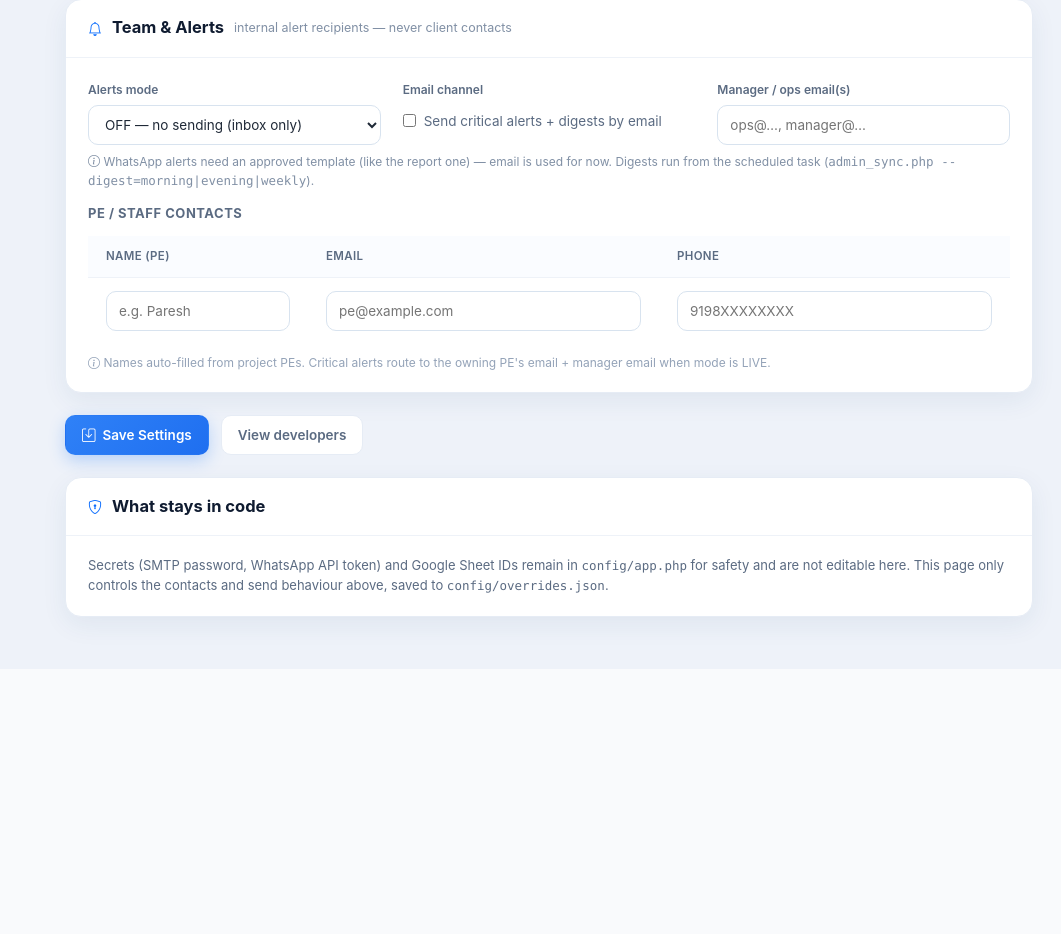
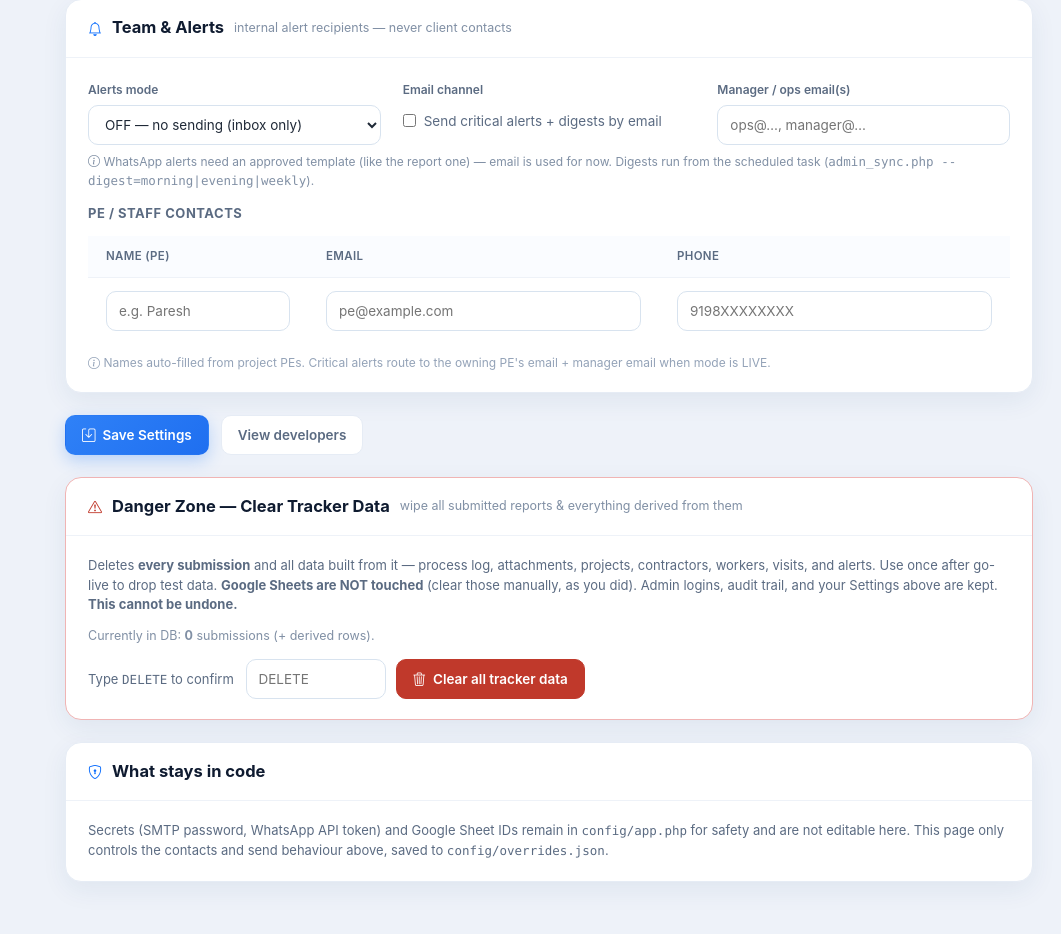
Before and after one commit to AIRTECH-DEV/Project-Daily-site-report-v1, a PHP site: page /pms/admin/settings.php in a window 1280 px wide. Shown: the part 1447-2381 px from the top of the page, without its empty margins (219-1280 px from the left). Before the commit the page ends 2087 px from the top, so only its background shows below. Run offline with PHP 8.4, Linux system fonts and the light colour scheme; the visitor is signed in with stand-in values (Sample User, id 1); data that the repository does not hold is empty.

Commit message:
currently deploy on v10 v11 only have one change  delete all records clear all records in the database and add new records for v11

```diff
--- a/admin/settings.php
+++ b/admin/settings.php
@@ -13,7 +13,34 @@ require __DIR__ . '/inc/helpers.php';
 $cfg = Admin::cfg();      // already merged with existing overrides
 $flash = ''; $flashType = 'ok';
 
-if ($_SERVER['REQUEST_METHOD'] === 'POST') {
+// Operational/tracker tables holding submitted report data + everything derived
+// from it. Cleared by the Danger Zone reset. Auth/ops tables (admin_users,
+// rate_limits, audit_logs) and config/overrides.json are intentionally kept.
+$DATA_TABLES = [
+    'submissions', 'process_log', 'attachments',   // live pipeline (schema.sql)
+    'visit_workers', 'projects', 'contractors', 'workers', 'alerts', 'alert_events', // derived (admin_ext)
+];
+
+if ($_SERVER['REQUEST_METHOD'] === 'POST' && ($_POST['action'] ?? '') === 'clear_data') {
+    Admin::requireEditor();
+    if (!Admin::checkCsrf()) {
+        $flash = 'Invalid request token. Refresh and try again.'; $flashType = 'bad';
+    } elseif (trim((string)($_POST['confirm'] ?? '')) !== 'DELETE') {
+        $flash = 'Type DELETE in the box to confirm. Nothing was cleared.'; $flashType = 'bad';
+    } else {
+        try {
+            $db = Admin::db();
+            $db->exec('SET FOREIGN_KEY_CHECKS=0');
+            foreach ($DATA_TABLES as $t) $db->exec("TRUNCATE TABLE `$t`");
+            $db->exec('SET FOREIGN_KEY_CHECKS=1');
+            @unlink(__DIR__ . '/../storage/.admin_sync');   // force fresh sync next load
+            Admin::audit('clear_tracker_data', 'submissions', null, '', 'truncated: ' . implode(',', $DATA_TABLES));
+            $flash = 'All tracker data cleared. Sheets untouched. Dashboard is now empty — new submissions rebuild it.';
+        } catch (Throwable $e) {
+            $flash = 'Could not clear data: ' . $e->getMessage(); $flashType = 'bad';
+        }
+    }
+} elseif ($_SERVER['REQUEST_METHOD'] === 'POST') {
     Admin::requireEditor();
     if (!Admin::checkCsrf()) {
         $flash = 'Invalid request token. Refresh and try again.'; $flashType = 'bad';
@@ -134,6 +161,10 @@ if (!$peNumbers) $peNumbers = [''];
 $peTestTo   = $cfg['pe_plan']['test_to'] ?? '';
 $peTpl      = $cfg['pe_plan']['template_name'] ?? 'pe_plan_reminder';
 $peTestDate = date('Y-m-d', strtotime('+1 day'));   // test defaults to tomorrow (the real reminder day)
+
+// Danger Zone — how many submissions currently in the DB (guides the reset copy)
+$subCount = 0;
+try { $subCount = (int)Admin::db()->query("SELECT COUNT(*) FROM submissions")->fetchColumn(); } catch (Throwable $e) {}
 
 // one-shot flash from the "Send test now" endpoint (pe_plan_test.php)
 if (!empty($_SESSION['pe_plan_flash'])) {
@@ -360,6 +391,36 @@ Layout::head('Settings', 'settings');
   </fieldset>
 </form>
 
+<?php if (!Admin::isViewer()): ?>
+<div class="card2" style="margin-top:22px;border:1px solid #f0b4b4">
+  <div class="card2-head"><i class="bi bi-exclamation-triangle" style="color:#c0392b"></i><h2>Danger Zone — Clear Tracker Data</h2>
+    <span class="sub">wipe all submitted reports &amp; everything derived from them</span></div>
+  <div class="card2-body">
+    <p style="color:#5b6b82;font-size:13px;margin:0 0 12px">
+      Deletes <b>every submission</b> and all data built from it — process log, attachments, projects,
+      contractors, workers, visits, and alerts. Use once after go-live to drop test data.
+      <b>Google Sheets are NOT touched</b> (clear those manually, as you did). Admin logins, audit trail,
+      and your Settings above are kept. <b>This cannot be undone.</b>
+    </p>
+    <p style="color:#8190a5;font-size:12.5px;margin:0 0 14px">
+      Currently in DB: <b><?= $subCount ?></b> submission<?= $subCount === 1 ? '' : 's' ?> (+ derived rows).
+    </p>
+    <form method="POST" onsubmit="return confirm('Permanently delete ALL tracker data? Sheets stay untouched. This cannot be undone.');">
+      <?= Admin::csrfField() ?>
+      <input type="hidden" name="action" value="clear_data">
+      <div style="display:flex;gap:10px;align-items:center;flex-wrap:wrap">
+        <label style="font-size:13px;color:#5b6b82">Type <span class="mono">DELETE</span> to confirm
+          <input class="inp" type="text" name="confirm" autocomplete="off" placeholder="DELETE" style="width:140px;margin-left:8px">
+        </label>
+        <button class="btn" type="submit" style="background:#c0392b;color:#fff;border-color:#c0392b">
+          <i class="bi bi-trash3"></i> Clear all tracker data
+        </button>
+      </div>
+    </form>
+  </div>
+</div>
+<?php endif; ?>
+
 <div class="card2" style="margin-top:22px">
   <div class="card2-head"><i class="bi bi-shield-lock text-primary"></i><h2>What stays in code</h2></div>
   <div class="card2-body">
```
Also changed, not shown: DEPLOY_GCP.md (+4 -0 lines), 1 other file.
